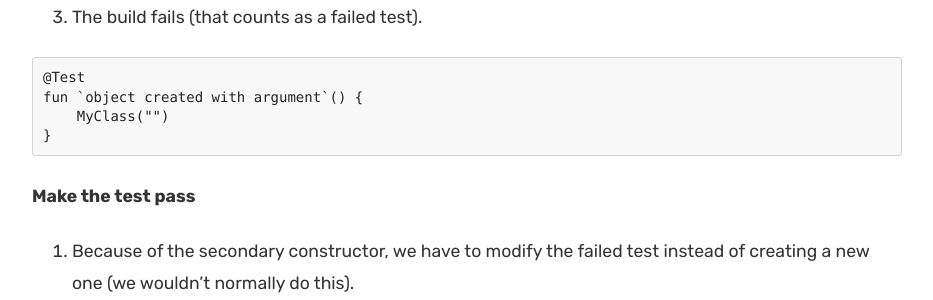
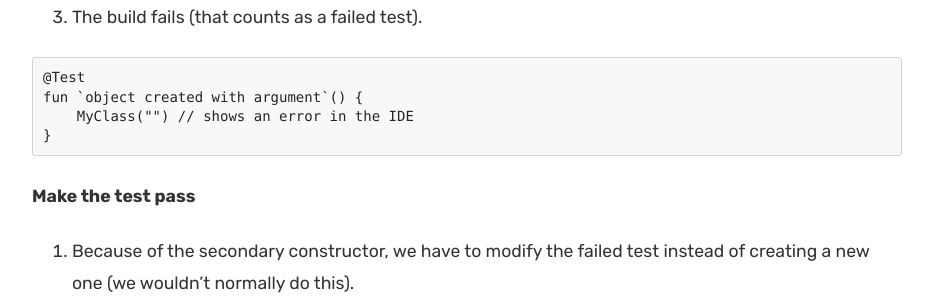
Before and after one commit to alwarren/alwarren.github.io, a Jekyll site: the page built from _posts/2019-04-06-software-testing-tdd.md, in a window 1280 px wide and 900 px high, scrolled down 3054 px. Shown: the part 191-491 px from the top of the window, without its empty margins (83-1016 px from the left). Built offline with Jekyll 4.4.1, drawn with Linux system fonts in a browser that asks for light colours; comment, search, counter and statistics services are not loaded.

Commit message:
Update 2019-04-06-software-testing-tdd.md

````diff
--- a/_posts/2019-04-06-software-testing-tdd.md
+++ b/_posts/2019-04-06-software-testing-tdd.md
@@ -109,7 +109,7 @@ class MyClass(name: String) {
 ```
 @Test
 fun `object created with argument`() {
-    MyClass("")
+    MyClass("") // shows an error in the IDE
 }
 ```
 
````
